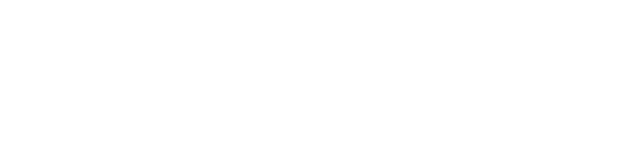
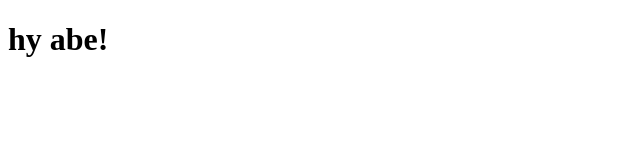
Before and after one commit to Bereket-dev/project-1, a plain HTML site: page project-1-main/index.html in a window 1280 px wide. Shown: the whole page, without its empty margins (0-640 px from the left). Drawn offline with Linux system fonts and the light colour scheme.

Commit message:
Update index.html

```diff
--- a/project-1-main/index.html
+++ b/project-1-main/index.html
@@ -6,6 +6,6 @@
     <title>Hello Git</title>
 </head>
 <body>
-
+    <h1>hy abe!</h1>
 </body>
 </html>
```
